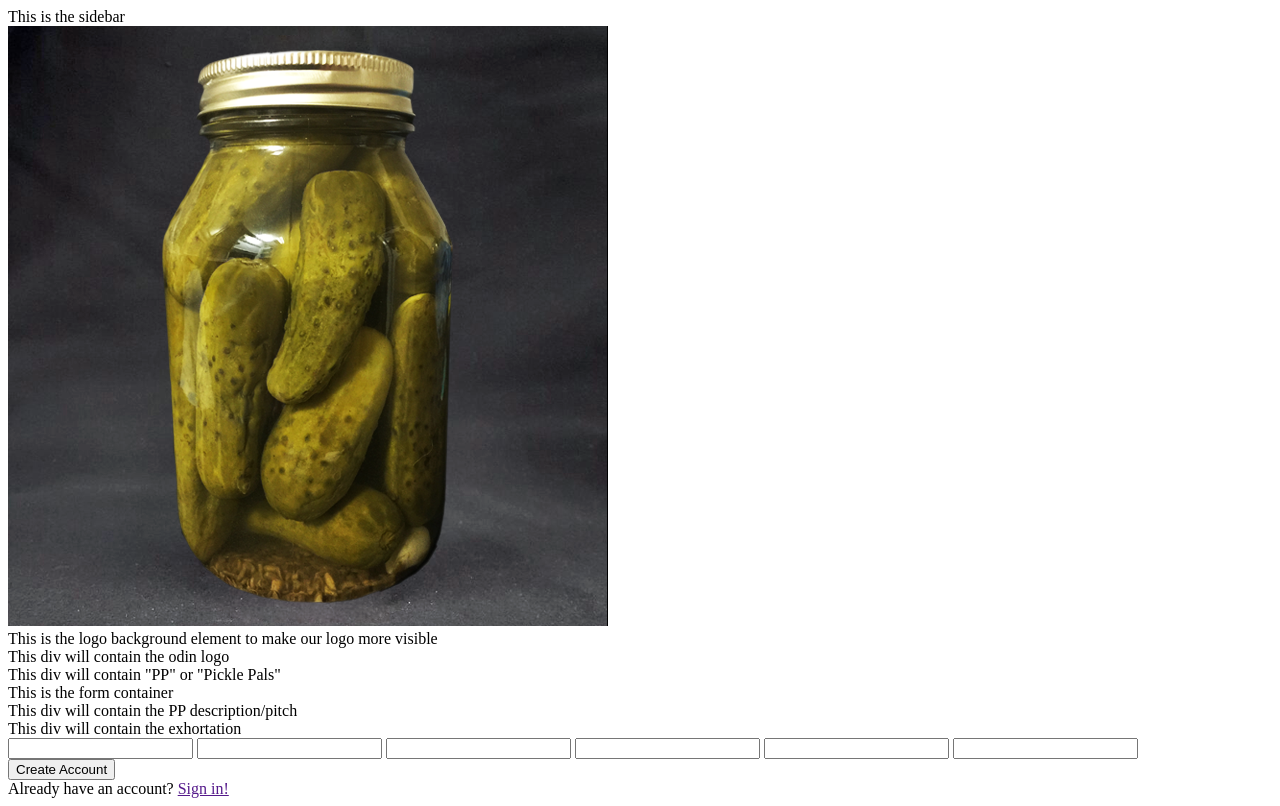
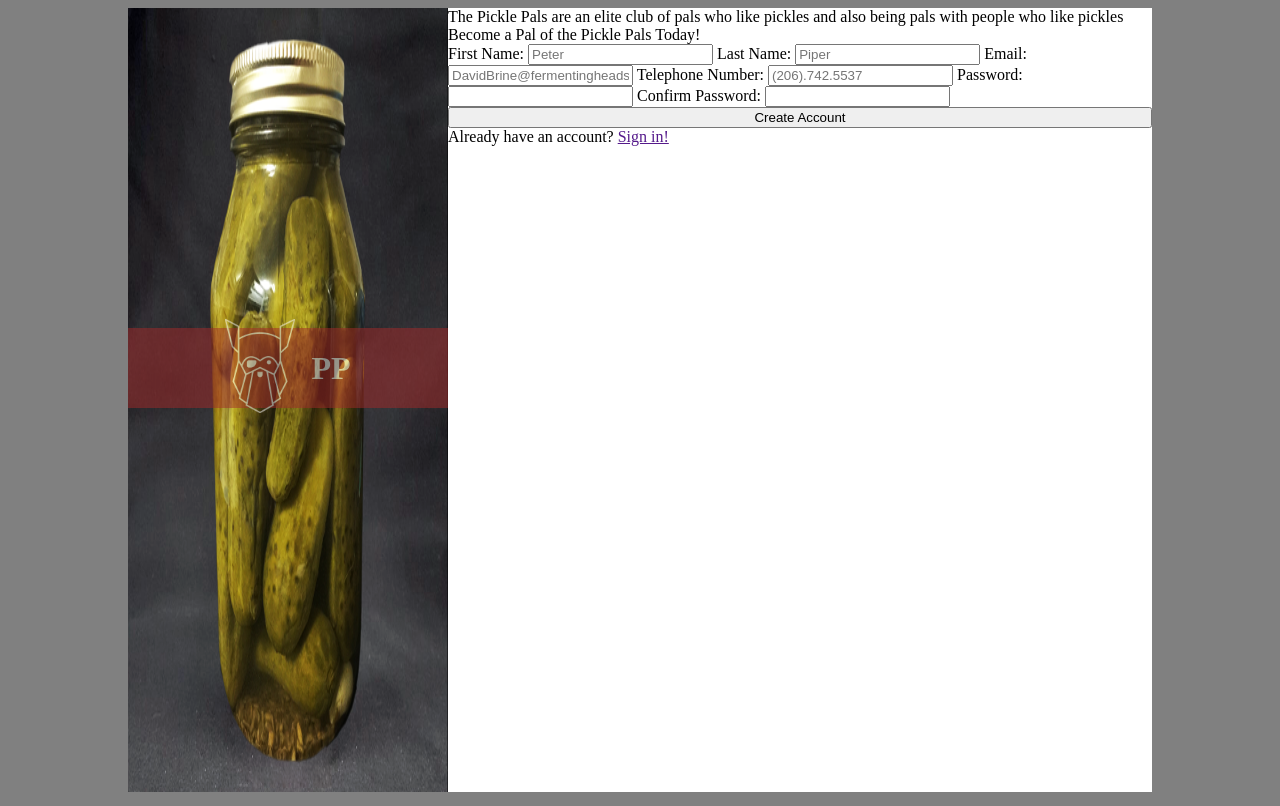
Before and after one commit to thigmotaxis/pickle-pals, a plain HTML site: page index.html in a window 1280 px wide. Drawn offline with Linux system fonts and the light colour scheme.

Commit message:
add sidebar elements and style

```diff
--- a/index.html
+++ b/index.html
@@ -3,27 +3,37 @@
 <head>
   <meta charset="UTF-8">
   <title>Pickle Pals</title>
+  <link rel="stylesheet" href="style.css">
 </head>
 <body>
-  <div class="sidebar">This is the sidebar</div>
-    <img src="images/background-pickle.png" alt="">
+  <div class="sidebar">
+    <img src="images/background-pickle.png" alt="" id="picklePic">
     <!-- the logo and logo background container will need to have fixed positioning I think -->
-    <div class="logoBackground">This is the logo background element to make our logo more visible
-      <div class="logoImage">This div will contain the odin logo</div>
-      <div class="logoText">This div will contain "PP" or "Pickle Pals"</div>
+    <div class="logoBackground">
+      <div class="logoImage">
+      <img src="images/odin.png" alt="" id="odin"></div>
+      <div class="logoText"><h1>PP</h1></div>
     </div>
-  <div class="form container">This is the form container</div>
-    <div>This div will contain the PP description/pitch</div>
-    <div>This div will contain the exhortation</div>
+  </div>
+  <div class="formContainer">
+    <div>The Pickle Pals are an elite club of pals who like pickles and also being pals with people who like pickles</div>
+    <div>Become a Pal of the Pickle Pals Today!</div>
     <form action="">
-      <input type="text"></input>
-      <input type="text"></input>
-      <input type="email"></input>
-      <input type="tel"></<input>
-      <input type="password"></input>
-      <input type="password"></input>
+      <label for="firstName">First Name: </label>
+      <input type="text" id="firstName" placeholder="Peter"></input>
+      <label for="lastName">Last Name: </label>
+      <input type="text" id="lastName" placeholder="Piper"></input>
+      <label for="email">Email: </label>
+      <input type="email" id="email" placeholder="DavidBrine@fermentingheads.co.uk"></input>
+      <label for="telephoneNumber">Telephone Number: </label>
+      <input type="tel" id="telephoneNumber" placeholder="(206).742.5537"></<input>
+      <label for="password">Password: </label>
+      <input type="password" id="password"></input>
+      <label for="confirmation">Confirm Password: </label>
+      <input type="password" id="confirmation"></input>
     </form>
     <button>Create Account</button>
     <div>Already have an account? <a href="">Sign in!</a></div>
+  </div>
 </body>
 </html>
--- /dev/null
+++ b/style.css
@@ -0,0 +1,50 @@
+body {
+  display: flex;
+  flex-direction: row;
+  justify-content: center;
+  background-color: gray;
+  height: 98vh;
+}
+
+.sidebar {
+  display: flex;
+  flex-direction: column;
+  position: relative;
+  width: 25vw;
+  background-color: white;
+}
+
+#picklePic {
+  width: 100%;
+  height: 100%;
+}
+
+.logoBackground {
+  display: flex;
+  flex-direction: row;
+  align-items: center;
+  justify-content: center;
+  background-color: brown;
+  opacity: 50%;
+  position: absolute;
+  top: 40vh;
+  height: 10vh;
+  width: 100%;
+}
+
+#odin {
+  width: 70px;
+  padding: 8px;
+}
+
+.logoText {
+  color: white;
+  padding: 8px;
+}
+
+.formContainer {
+  display: flex;
+  flex-direction: column;
+  width: 55vw;
+  background-color: white;
+}
```
Also changed, not shown: images/odin.png (added).
